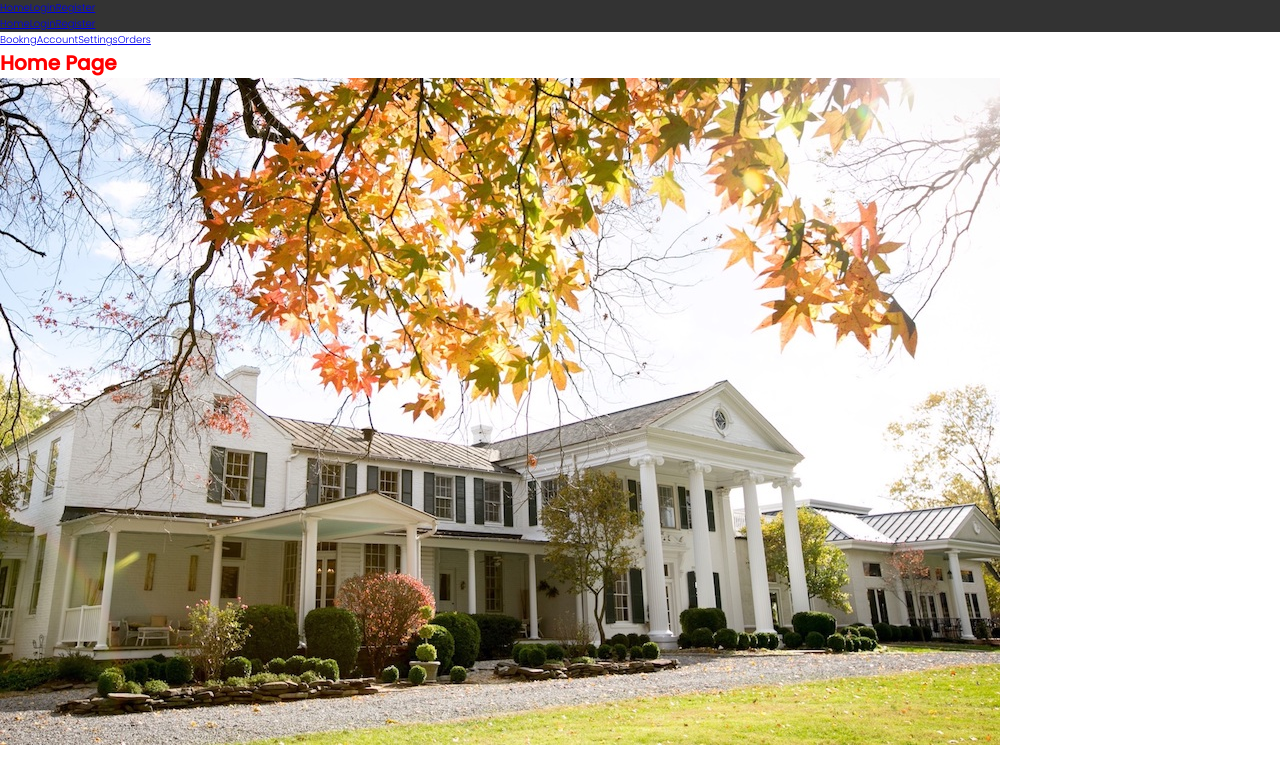
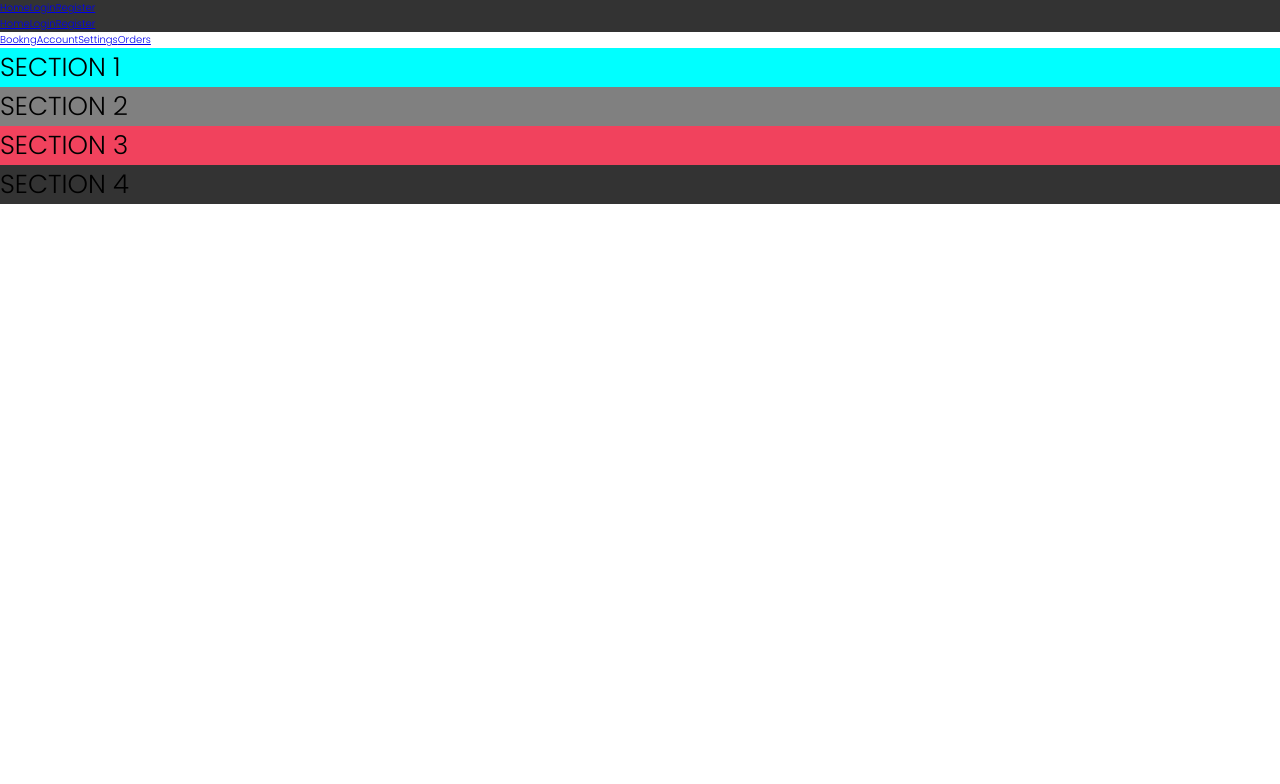
Before and after one commit to adogbeji/MERNSocialNetwork, a Next.js app in the folder client/: page / in a window 1280 px wide. Shown: the top 784 px of the page. Built offline with nearby package versions, Linux system fonts and the light colour scheme.

Commit message:
Add global styles in SASS file & defien grid structure for home page

```diff
--- a/client/pages/_app.js
+++ b/client/pages/_app.js
@@ -14,7 +14,7 @@ export default function MyApp({ Component, pageProps }) {
         <link rel="preconnect" href="https://fonts.gstatic.com" crossorigin/>
         <link href="https://fonts.googleapis.com/css2?family=Poppins:wght@100;200;300;400;500&display=swap" rel="stylesheet"/>
 
-        <link rel="stylesheet" href="/css/styles.css"/>
+        {/* <link rel="stylesheet" href="/css/styles.css"/> */}
       </Head>
 
       <Nav/>
--- a/client/pages/index.js
+++ b/client/pages/index.js
@@ -2,9 +2,16 @@ import styles from './styles/index.module.scss';
 
 const Home = () => {
   return (
-    <div>
-      <h1 className={styles.text}>Home Page</h1>
-      <img src="/images/gal-1.jpeg" alt="Dummy Image"/>
+    // <div>
+    //   <h1 className={styles.text}>Home Page</h1>
+    //   <img src="/images/gal-1.jpeg" alt="Dummy Image"/>
+    // </div>
+
+    <div className={styles._0046}>
+      <section className={styles._0046_sect_1}>SECTION 1</section>
+      <section className={styles._0046_sect_2}>SECTION 2</section>
+      <section className={styles._0046_sect_3}>SECTION 3</section>
+      <section className={styles._0046_sect_4}>SECTION 4</section>
     </div>
   );
 };
--- a/client/pages/styles/index.module.scss
+++ b/client/pages/styles/index.module.scss
@@ -1,5 +1,25 @@
 // Page styles can either be put in the 'styles' or 'pages' folder
 
-.text {
-    color: #FF0000;
+._0046 > * {
+    font-size: 2.6rem;
 }
+
+._0046_sect_1 {
+    background-color: #00FFFF;
+    grid-column: full-start / full-end;
+}
+
+._0046_sect_2 {
+    background-color: #808080;
+    grid-column: full-start / full-end;
+}
+
+._0046_sect_3 {
+    background-color: #F1425D;
+    grid-column: full-start / full-end;
+}
+
+._0046_sect_4 {
+    background-color: #333333;
+    grid-column: full-start / full-end;
+}
--- a/client/styles/styles.scss
+++ b/client/styles/styles.scss
@@ -1,5 +1,30 @@
 // Define all global styles here & import into custom App component (MyApp)
 
-// body {
-//     background-color: #7E0FC5;
-// }
+*,
+*::before,
+*::after {  /* CSS Reset */
+    margin: 0;
+    padding: 0;
+    box-sizing: inherit;
+}
+
+html {
+    min-height: 100%;  /* Ensures HTML page is at least as high as browser viewport */
+    font-size: 62.5%;  /* Root Font Size (1rem = 10px) */
+}
+
+body {
+    max-width: 100%;
+    overflow-x: hidden;
+    min-height: 100vh;  /* Enusres page body is at least as high as browser viewport */
+    font-family: 'Poppins', sans-serif;
+    font-weight: 300;
+    color: #000000;
+    box-sizing: border-box;  /* Border & Padding included in Width & Height */
+
+
+    // NOTE: Temporary home page grid definition
+    display: grid;
+    grid-template-rows: min-content 25vw auto min-content;
+    grid-template-columns: [full-start] 1fr [centre-start] repeat(12, [col-start] minmax(min-content, 9.67rem) [col-end]) [centre-end] 1fr [full-end];
+}
```
